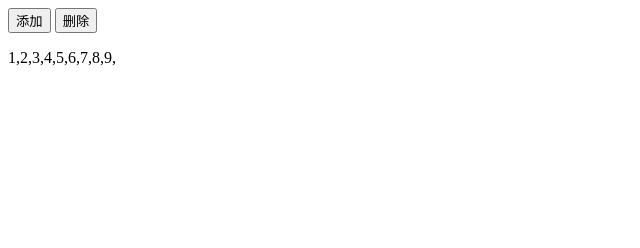
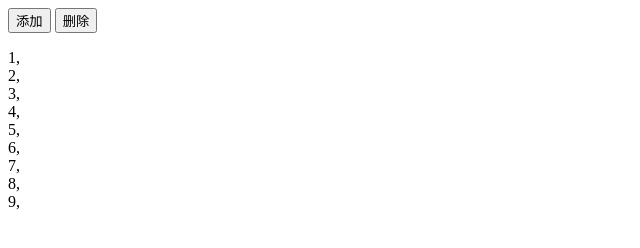
Before and after one commit to 1368590868/VueTestDemo, a plain HTML site: page test18.html in a window 1280 px wide. Shown: the whole page, without its empty margins (0-640 px from the left). Drawn offline with nearby package versions, Linux system fonts and the light colour scheme.

Commit message:
'update'

```diff
--- a/test18.html
+++ b/test18.html
@@ -20,7 +20,9 @@
             <button @click='add'>添加</button>
             <button @click='remove'>删除</button>
             <transition-group name='list' tag='p'>
-                <span v-for='item in items':key='item'>{{item}},</span>
+                <div v-for='item in items':key='item'>
+                   <span> {{item}},</span>
+                </div>
             </transition-group>
     </div>
     <script>
```
Also changed, not shown: test13.html (+1 -1 lines).
